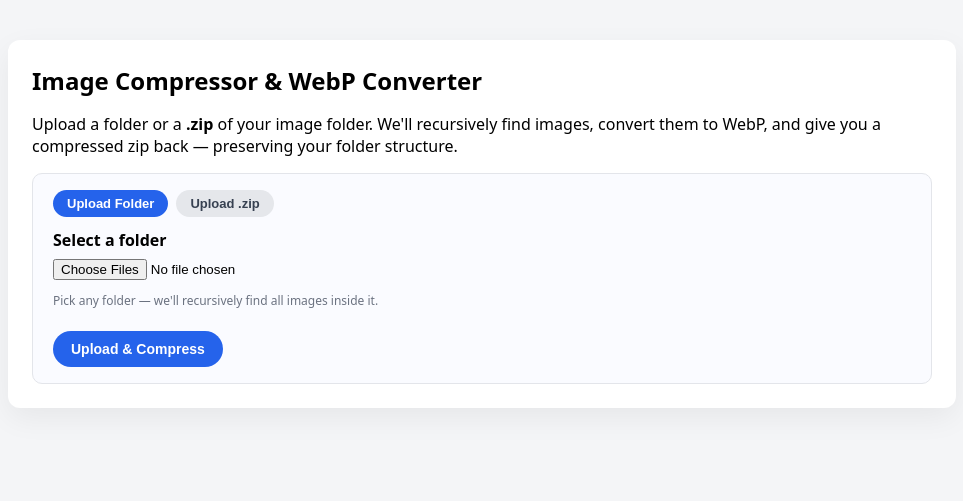
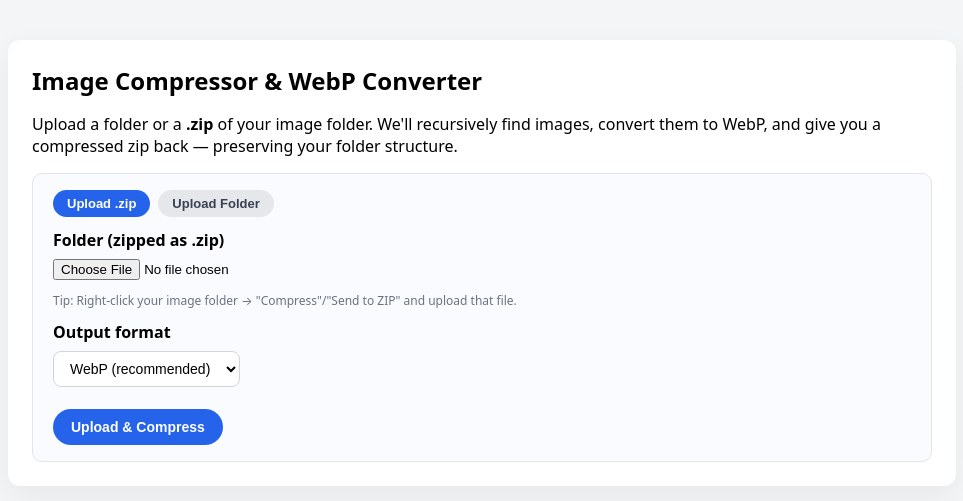
Before and after one commit to Nishwin/image-compressor-web, a Flask app: page / in a window 1280 px wide. Shown: the top 501 px of the page, without its empty margins (158-1121 px from the left). Run offline with Flask 3, Linux system fonts and the light colour scheme; some libraries are stand-ins or nearby versions.

Commit message:
Folder upload, more compression file types & compression progress
Co-Authored-By: Claude Opus 4.6 <noreply@anthropic.com>

```diff
--- a/app.py
+++ b/app.py
@@ -12,7 +12,7 @@ from compressor import compress_folder
 
 app = Flask(__name__)
 app.secret_key = "change-this-secret"  # change for production
-app.config['MAX_CONTENT_LENGTH'] = 1024 * 1024 * 1024  # 1 GB upload max (adjust)
+app.config['MAX_CONTENT_LENGTH'] = 5 * 1024 * 1024 * 1024  # 5 GB upload max (adjust)
 
 UPLOAD_EXTENSIONS = {".zip"}
 IMAGE_EXTENSIONS = {".png", ".jpg", ".jpeg", ".webp"}
@@ -40,7 +40,19 @@ def safe_rmtree(path):
     if os.path.exists(path):
         shutil.rmtree(path, ignore_errors=True)
 
-def worker_process(job_id, input_zip_path, work_dir):
+def make_progress_callback(job_id):
+    """Create a progress callback that updates the job's progress fields."""
+    def callback(current, total, filename):
+        with jobs_lock:
+            if job_id in jobs:
+                jobs[job_id]["progress"] = {
+                    "current": current,
+                    "total": total,
+                    "filename": filename,
+                }
+    return callback
+
+def worker_process(job_id, input_zip_path, work_dir, output_format="webp"):
     """
     Background worker: unzips, runs compression, zips output, updates jobs[job_id]
     """
@@ -69,6 +81,8 @@ def worker_process(job_id, input_zip_path, work_dir):
             png_quality=90,
             use_lossless_for_pngs=False,
             dry_run=False,
+            output_format=output_format,
+            progress_callback=make_progress_callback(job_id),
         )
 
         # Append compressor log
@@ -97,7 +111,7 @@ def worker_process(job_id, input_zip_path, work_dir):
             jobs[job_id]["status"] = "error"
             jobs[job_id]["log"] += f"Error during processing: {e}\n"
 
-def worker_process_folder(job_id, input_folder, work_dir):
+def worker_process_folder(job_id, input_folder, work_dir, output_format="webp"):
     """
     Background worker for folder uploads: files are already in input_folder,
     so skip unzip and go straight to compression.
@@ -117,6 +131,8 @@ def worker_process_folder(job_id, input_folder, work_dir):
             png_quality=90,
             use_lossless_for_pngs=False,
             dry_run=False,
+            output_format=output_format,
+            progress_callback=make_progress_callback(job_id),
         )
 
         with jobs_lock:
@@ -173,6 +189,8 @@ def upload_async():
     input_zip_path = os.path.join(work_dir, filename)
     file.save(input_zip_path)
 
+    output_format = request.form.get("output_format", "webp").lower().strip()
+
     with jobs_lock:
         jobs[job_id] = {
             "id": job_id,
@@ -180,14 +198,15 @@ def upload_async():
             "work_dir": work_dir,
             "input_zip": input_zip_path,
             "output_zip_path": None,
-            "log": f"Job created at {time.ctime()}\nJob folder: {work_dir}\n",
+            "log": f"Job created at {time.ctime()}\nJob folder: {work_dir}\nOutput format: {output_format}\n",
             "stats": None,
+            "progress": None,
             "created_at": time.time(),
             "finished_at": None,
         }
 
     # Start background thread
-    t = threading.Thread(target=worker_process, args=(job_id, input_zip_path, work_dir), daemon=True)
+    t = threading.Thread(target=worker_process, args=(job_id, input_zip_path, work_dir, output_format), daemon=True)
     t.start()
 
     return jsonify({"job_id": job_id}), 202
@@ -230,6 +249,8 @@ def upload_folder_async():
         os.makedirs(os.path.dirname(dest_path), exist_ok=True)
         f.save(dest_path)
 
+    output_format = request.form.get("output_format", "webp").lower().strip()
+
     with jobs_lock:
         jobs[job_id] = {
             "id": job_id,
@@ -237,13 +258,14 @@ def upload_folder_async():
             "work_dir": work_dir,
             "input_zip": None,
             "output_zip_path": None,
-            "log": f"Job created at {time.ctime()}\nJob folder: {work_dir}\nUploaded {len(image_files)} image(s) from folder.\n",
+            "log": f"Job created at {time.ctime()}\nJob folder: {work_dir}\nUploaded {len(image_files)} image(s) from folder.\nOutput format: {output_format}\n",
             "stats": None,
+            "progress": None,
             "created_at": time.time(),
             "finished_at": None,
         }
 
-    t = threading.Thread(target=worker_process_folder, args=(job_id, input_folder, work_dir), daemon=True)
+    t = threading.Thread(target=worker_process_folder, args=(job_id, input_folder, work_dir, output_format), daemon=True)
     t.start()
 
     return jsonify({"job_id": job_id}), 202
@@ -259,6 +281,7 @@ def status(job_id):
             "status": job["status"],
             "stats_available": bool(job.get("stats")),
             "finished_at": job.get("finished_at"),
+            "progress": job.get("progress"),
         })
 
 @app.route("/log/<job_id>", methods=["GET"])
--- a/templates/index.html
+++ b/templates/index.html
@@ -22,6 +22,8 @@
     .center { text-align:center }
     .mode-btn { background:#e5e7eb; color:#374151; font-size:13px; padding:6px 14px; border-radius:999px; border:none; cursor:pointer; font-weight:600 }
     .mode-btn.active { background:#2563eb; color:white }
+    select { padding:8px 12px; border-radius:8px; border:1px solid #d1d5db; font-size:14px; background:white; cursor:pointer }
+    select:focus { outline:none; border-color:#2563eb; box-shadow:0 0 0 2px rgba(37,99,235,0.15) }
     .spinner {
       display:inline-block;
       width:20px; height:20px;
@@ -43,20 +45,29 @@
     <div class="card">
       <form id="uploadForm" action="#" onsubmit="return false;" enctype="multipart/form-data">
         <div style="display:flex;gap:8px;margin-bottom:12px">
-          <button type="button" id="modeFolder" class="mode-btn active">Upload Folder</button>
-          <button type="button" id="modeZip" class="mode-btn">Upload .zip</button>
+          <button type="button" id="modeZip" class="mode-btn active">Upload .zip</button>
+          <button type="button" id="modeFolder" class="mode-btn">Upload Folder</button>
         </div>
 
-        <div id="folderInput">
+        <div id="zipInput">
+          <label for="folder_zip">Folder (zipped as .zip)</label>
+          <input id="folder_zip" type="file" name="folder_zip" accept=".zip" />
+          <div style="font-size:12px;color:#6b7280;margin-top:4px">Tip: Right-click your image folder → "Compress"/"Send to ZIP" and upload that file.</div>
+        </div>
+
+        <div id="folderInput" style="display:none">
           <label for="folder_files">Select a folder</label>
           <input id="folder_files" type="file" webkitdirectory multiple />
           <div style="font-size:12px;color:#6b7280;margin-top:4px">Pick any folder — we'll recursively find all images inside it.</div>
         </div>
 
-        <div id="zipInput" style="display:none">
-          <label for="folder_zip">Folder (zipped as .zip)</label>
-          <input id="folder_zip" type="file" name="folder_zip" accept=".zip" />
-          <div style="font-size:12px;color:#6b7280;margin-top:4px">Tip: Right-click your image folder → "Compress"/"Send to ZIP" and upload that file.</div>
+        <div style="margin-top:12px">
+          <label for="outputFormat">Output format</label>
+          <select id="outputFormat">
+            <option value="webp" selected>WebP (recommended)</option>
+            <option value="jpg">JPEG</option>
+            <option value="png">PNG</option>
+          </select>
         </div>
 
         <br />
@@ -71,6 +82,16 @@
         <div style="margin-top:12px;">
           <strong>Compression status</strong>
           <div id="statusLine" style="font-size:13px;color:#4b5563;margin-top:6px">Waiting to start...</div>
+        </div>
+
+        <div id="compressionProgress" style="display:none; margin-top:12px;">
+          <div><strong>Compression progress</strong></div>
+          <div class="progress" style="margin-top:8px;"><div id="compressionBar" style="background:linear-gradient(90deg,#10b981,#06b6d4)"></div></div>
+          <div style="display:flex;justify-content:space-between;align-items:center;margin-top:6px">
+            <div id="compressionPercent" style="font-size:12px;color:#374151">0%</div>
+            <div id="compressionCount" style="font-size:12px;color:#6b7280">0 / 0</div>
+          </div>
+          <div id="compressionFile" style="font-size:12px;color:#6b7280;margin-top:4px;font-style:italic;overflow:hidden;text-overflow:ellipsis;white-space:nowrap"></div>
         </div>
 
         <div id="loader" style="display:none; margin-top:12px;">
@@ -110,7 +131,8 @@
   const folderInputDiv = document.getElementById("folderInput");
   const zipInputDiv = document.getElementById("zipInput");
 
-  let mode = "folder"; // "folder" or "zip"
+  let mode = "zip"; // "folder" or "zip"
+  const formatSelect = document.getElementById("outputFormat");
   let jobId = null;
   let pollInterval = null;
 
@@ -137,10 +159,21 @@
     }
   });
 
+  const compressionProgress = document.getElementById("compressionProgress");
+  const compressionBar = document.getElementById("compressionBar");
+  const compressionPercent = document.getElementById("compressionPercent");
+  const compressionCount = document.getElementById("compressionCount");
+  const compressionFile = document.getElementById("compressionFile");
+
   function resetUI() {
     uploaderUI.style.display = "block";
     logContainer.style.display = "none";
     downloadArea.style.display = "none";
+    compressionProgress.style.display = "none";
+    compressionBar.style.width = "0%";
+    compressionPercent.textContent = "0%";
+    compressionCount.textContent = "0 / 0";
+    compressionFile.textContent = "";
     logArea.textContent = "";
     statusLine.textContent = "Uploading...";
     uploadPercent.textContent = "0%";
@@ -181,6 +214,7 @@
     xhr.onerror = function () { statusLine.textContent = "Upload failed due to network error."; };
     const formData = new FormData();
     formData.append("folder_zip", file, file.name);
+    formData.append("output_format", formatSelect.value);
     xhr.send(formData);
   }
 
@@ -216,6 +250,7 @@
     xhr.onerror = function () { statusLine.textContent = "Upload failed due to network error."; };
 
     const formData = new FormData();
+    formData.append("output_format", formatSelect.value);
     for (let i = 0; i < imageFiles.length; i++) {
       const f = imageFiles[i];
       formData.append("files", f, f.webkitRelativePath || f.name);
@@ -229,6 +264,17 @@
     fetch("/status/" + jobId).then(r => r.json()).then(data => {
       if (data && data.status) {
         statusLine.textContent = "Status: " + data.status;
+
+        // Update compression progress bar
+        if (data.progress && data.progress.total > 0) {
+          compressionProgress.style.display = "block";
+          const pct = Math.round((data.progress.current / data.progress.total) * 100);
+          compressionBar.style.width = pct + "%";
+          compressionPercent.textContent = pct + "%";
+          compressionCount.textContent = data.progress.current + " / " + data.progress.total;
+          compressionFile.textContent = "Compressing: " + data.progress.filename;
+        }
+
         if (data.status === "done" || data.status === "error") {
           // stop polling after a moment to allow logs to complete
           setTimeout(() => {
@@ -236,6 +282,9 @@
             pollInterval = null;
             loader.style.display = "none";
             if (data.status === "done") {
+              compressionBar.style.width = "100%";
+              compressionPercent.textContent = "100%";
+              compressionFile.textContent = "Done!";
               downloadArea.style.display = "block";
               downloadLink.href = "/download/" + jobId;
             } else {
```
Also changed, not shown: compressor.py (+95 -52 lines).
